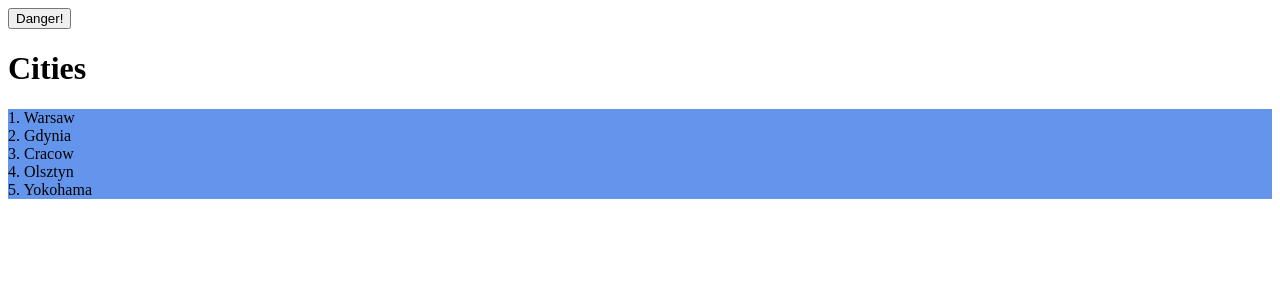
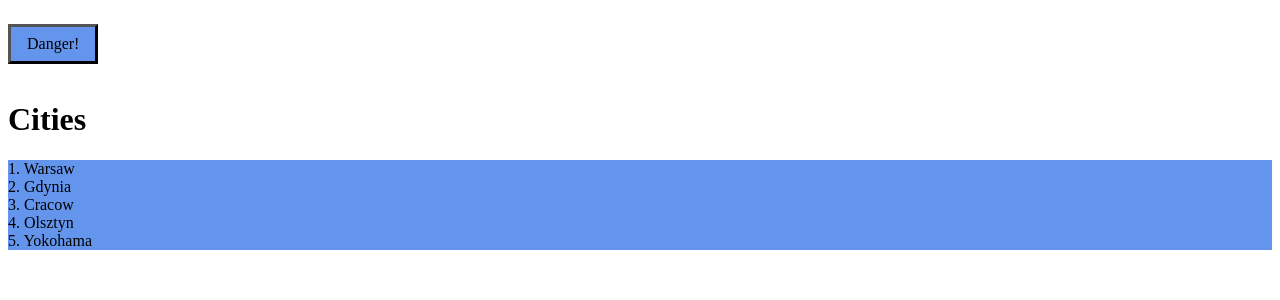
Before and after one commit to emzys/first-vite-generated-app, a React (Vite) app: page / in a window 1280 px wide. Shown: the top 300 px of the page. Built offline with nearby package versions, Linux system fonts and the light colour scheme.

Commit message:
style button using styled-components

```diff
--- a/package.json
+++ b/package.json
@@ -9,9 +9,11 @@
     "preview": "vite preview"
   },
   "dependencies": {
+    "@types/styled-components": "^5.1.26",
     "bootstrap": "^5.2.3",
     "react": "^18.2.0",
-    "react-dom": "^18.2.0"
+    "react-dom": "^18.2.0",
+    "styled-components": "^5.3.11"
   },
   "devDependencies": {
     "@types/react": "^18.0.27",
--- a/src/components/Button.tsx
+++ b/src/components/Button.tsx
@@ -1,3 +1,17 @@
+// import "./Button.css";
+import styled from "styled-components";
+
+const Btn = styled.ul`
+  background-color: cornflowerblue;
+  padding: 8px 16px;
+  display: inline-block;
+  box-sizing: border-box;
+  border-style: outset;
+  border-color: buttonborder;
+  text-align: center;
+  coursor: pointer;
+`;
+
 interface Props {
   // alphabetical order is good for readability
   children: string;
@@ -7,9 +21,9 @@ interface Props {
 
 const Button = ({ children, color = "danger", onClick }: Props) => {
   return (
-    <button type="button" className={`btn btn-${color}`} onClick={onClick}>
+    <Btn /**type="button" className={`btn btn-${color}`}**/ onClick={onClick}>
       {children}
-    </button>
+    </Btn>
   );
 };
 
```
Also changed, not shown: 1 other file (tests, documents, lock files or other folders).
